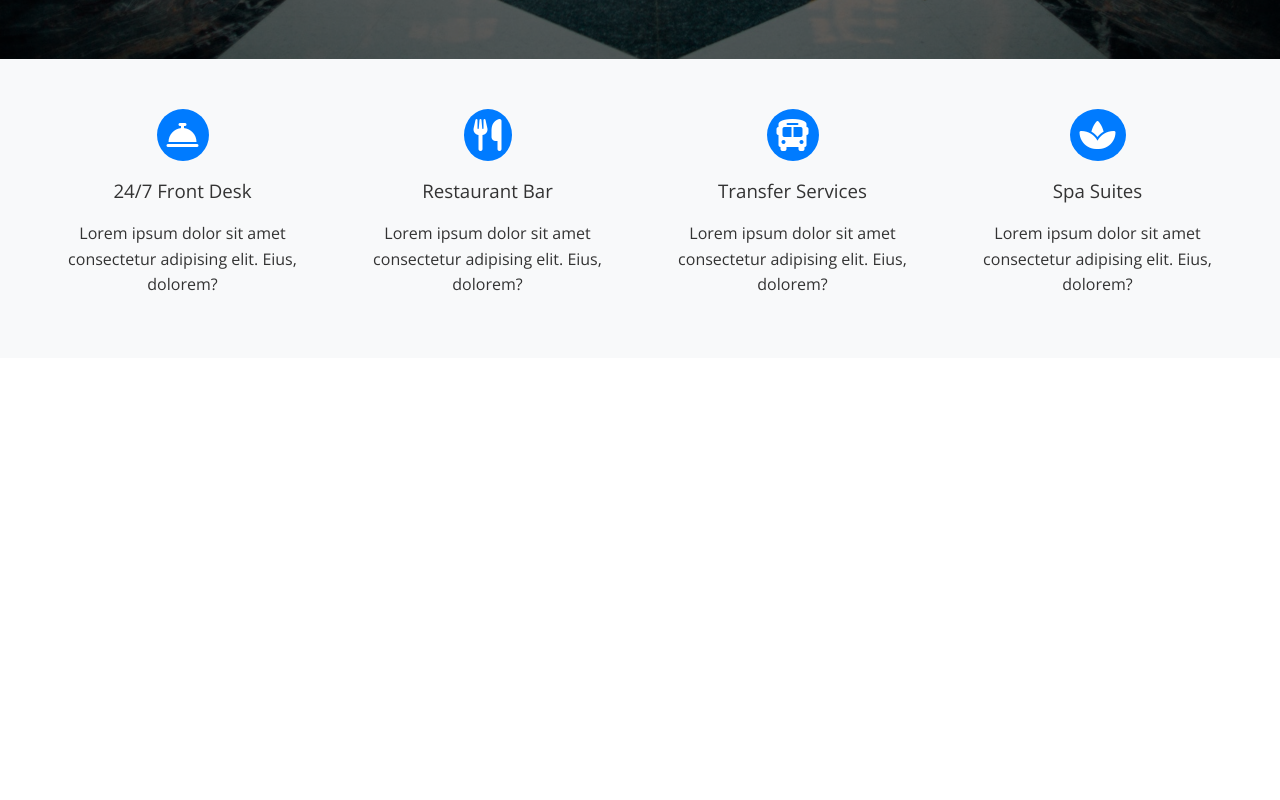
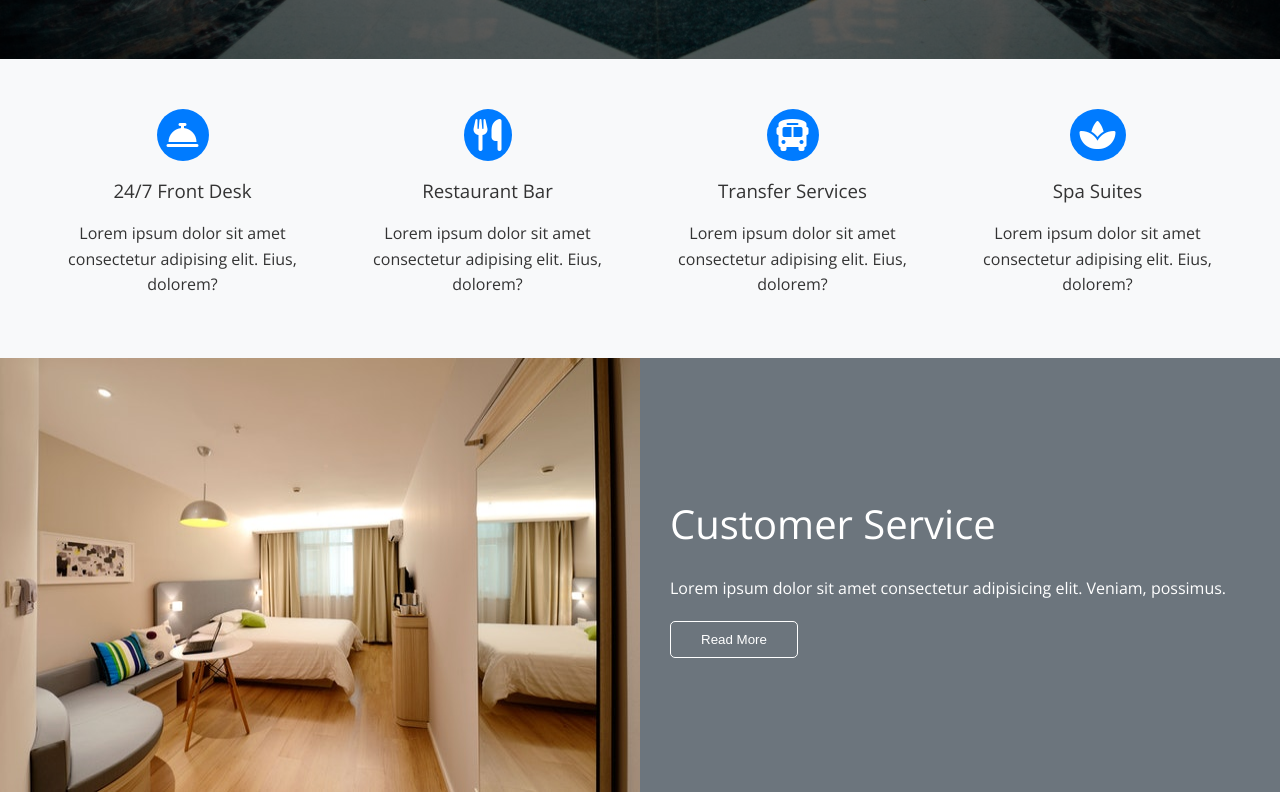
Before and after one commit to mrtksknn/hotel-site, a React (Create React App) app: page / in a window 1280 px wide. Shown: the part 741-1541 px from the top of the page. Before the commit the page ends 1099 px from the top, so only its background shows below. Built offline with nearby package versions, Linux system fonts and the light colour scheme.

Commit message:
add about section

```diff
--- a/src/App.js
+++ b/src/App.js
@@ -1,3 +1,4 @@
+import About from "./components/about";
 import Navbar from "./components/navbar";
 import Services from "./components/services";
 
@@ -7,6 +8,7 @@ function App() {
       <Navbar />
       <main>
         <Services />
+        <About />
       </main>
     </div>
   );
--- /dev/null
+++ b/src/components/about.js
@@ -0,0 +1,30 @@
+import React from 'react'
+import about1 from '../assets/about1.jpeg';
+
+const About = () => {
+  return (
+    <section id='about' className='flex-columns'>
+      <div className='row'>
+        <div className='column'>
+          <div className='column-1'>
+            <img src={about1} alt=""></img>
+          </div>
+        </div>
+        <div className='column'>
+          <div className='column-2 bg-secondary'>
+            <h2>Customer Service</h2>
+            <p>
+              Lorem ipsum dolor sit amet consectetur
+              adipisicing elit. Veniam, possimus.
+            </p>
+            <button className='btn btn-outline'>
+              Read More
+            </button>
+          </div>
+        </div>
+      </div>
+    </section>
+  )
+}
+
+export default About
--- a/src/styles/style.css
+++ b/src/styles/style.css
@@ -106,3 +106,13 @@ img { width: 100% }
   margin-bottom: 1.5rem;
   background: var(--primary);
 }
+
+/* about */
+#about { color: #fff }
+
+#about h2 {
+  font-size: 4rem;
+  font-weight: 400;
+}
+
+#about p { margin: 2rem 0 }
--- a/src/styles/utils.css
+++ b/src/styles/utils.css
@@ -71,6 +71,12 @@
   background-color: var(--dark);
 }
 
+.btn-outline {
+  background: transparent;
+  border: 1px solid var(--white);
+  color: var(--white);
+}
+
 .btn-outline-primary {
   background: transparent;
   border: 1px solid var(--primary);
@@ -83,6 +89,7 @@
   color: var(--white);
 }
 
+/* flex items */
 .flex-items {
   height: 100%;
   display: flex;
@@ -94,3 +101,34 @@
   padding: 20px;
   flex-basis: 100%;
 }
+
+/* flex column */
+.flex-columns .row {
+  width: 100%;
+  display: flex;
+  flex-wrap: wrap;
+  flex-direction: row;
+}
+
+.flex-columns .column { flex: 1 }
+.flex-columns .column .column-1,
+.flex-columns .column .column-2 { height: 100% }
+.flex-columns .column-2 {
+  display: flex;
+  padding: 3rem;
+  justify-content: center;
+  align-items: flex-start;
+  flex-direction: column;
+}
+
+.flex-columns img {
+  width: 100%;
+  height: 100%;
+}
+
+.flex-columns h2 {
+  font-size: 4rem;
+  font-weight: 400;
+}
+
+.flex-columns p { margin: 2rem }
```
